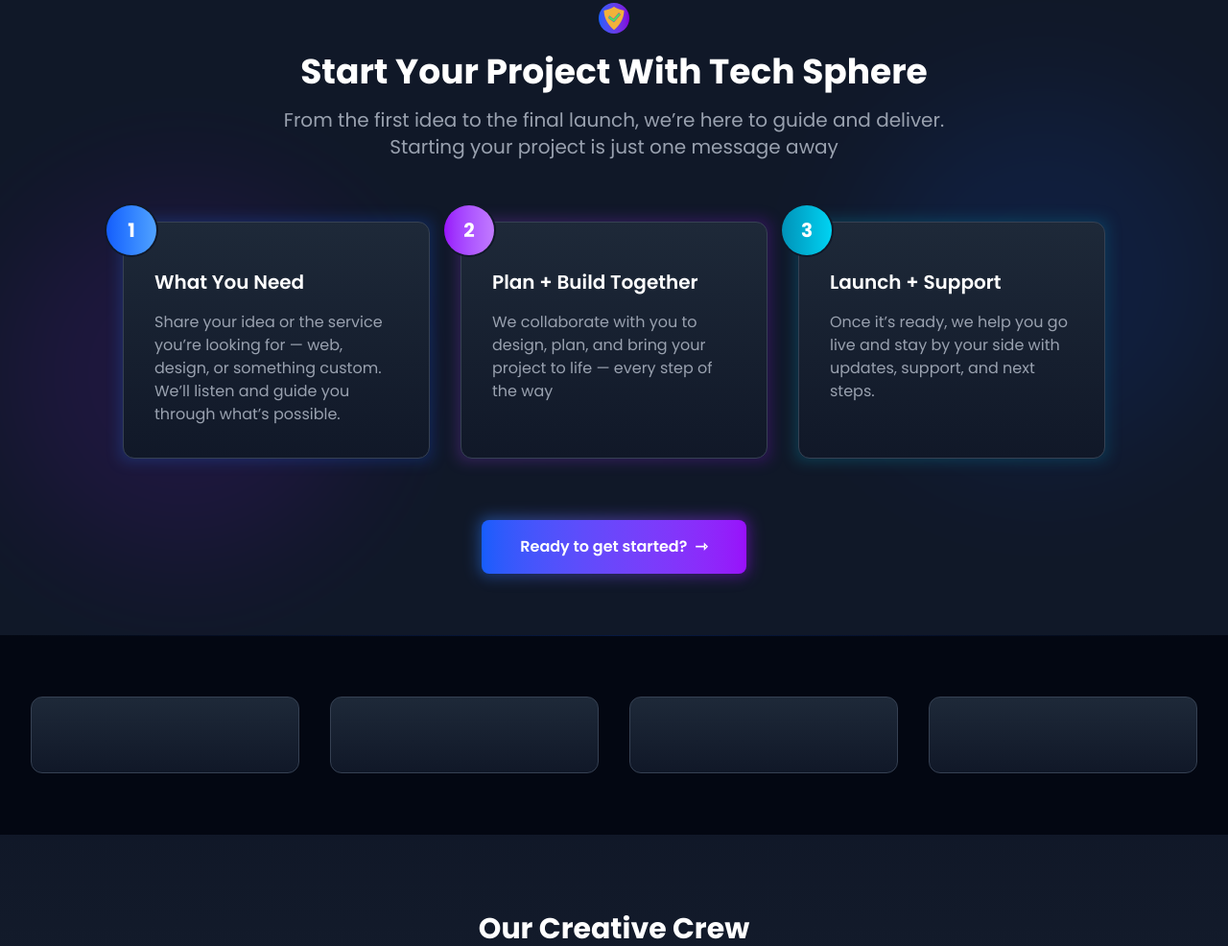
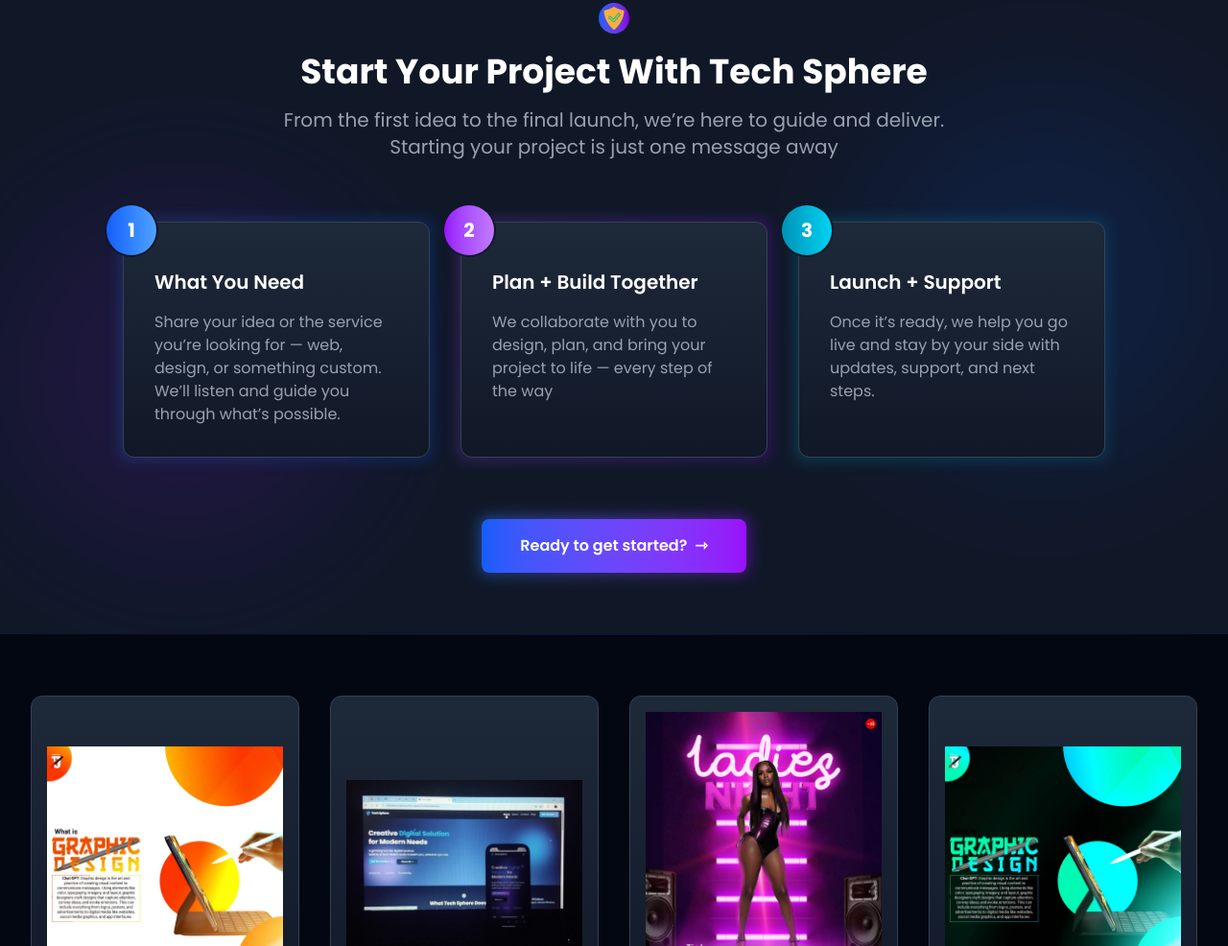
Before and after one commit to cyberdiego33/Tech-Sphere-Portfolio, a website: page index.html in a window 1280 px wide. Shown: the part 1814-2800 px from the top of the page at 96% size. Drawn offline with Linux system fonts and the light colour scheme.

Commit message:
adding new images for tech sphere services section

```diff
--- a/index.html
+++ b/index.html
@@ -154,7 +154,7 @@
                     <div class="absolute inset-0 bg-gradient-to-r from-blue-500 to-blue-600 opacity-25 group-hover:opacity-50 transition-opacity duration-300 blur"></div>
                     <div class="bg-gray-950 relative rounded-lg">
                         <div class="card-image h-[200px] w-[300px] rounded-md">
-                            <img class="size-full object-cover rounded-md" src="images/success-quotes.jpg" alt="">
+                            <img class="size-full object-cover rounded-md" src="images/thumbnails/web-development-thumbnail.jpg" alt="">
                         </div>
                         <div class="p-4">
                             <h2 class="text-xl text-white font-bold transition duration-300 group-hover:text-blue-600">Web Development</h2>
@@ -169,7 +169,7 @@
                     <div class="absolute inset-0 bg-gradient-to-r from-purple-500 to-purple-600 opacity-25 group-hover:opacity-50 transition-opacity duration-300 blur"></div>
                     <div class="bg-gray-950 relative rounded-lg">
                         <div class="card-image h-[200px] w-[300px] rounded-md">
-                            <img class="size-full object-cover rounded-md" src="images/success-quotes.jpg" alt="">
+                            <img class="size-full object-top object-cover rounded-md" src="images/thumbnails/graphics-design-4.jpg" alt="">
                         </div>
                         <div class="p-4">
                             <h2 class="text-xl text-white font-bold transition duration-300 group-hover:text-blue-600">Graphics Design</h2>
@@ -233,9 +233,9 @@
 
                 <div class="grid md:grid-cols-3 items-stretch gap-8 max-w-5xl mx-auto">
 
-                    <div class="relative group">
-                        <div class="absolute -inset-0.5 bg-gradient-to-r from-blue-500 to-blue-600 opacity-25 group-hover:opacity-50 transition-opacity duration-300 blur"></div>
-                        <div class="relative h-[247px] bg-gradient-to-b from-gray-800 to-gray-900 rounded-xl p-8 border border-gray-700">
+                    <div class="relative group flex">
+                        <div class="absolute -inset-0.5 bg-gradient-to-r from-blue-500 to-blue-600 opacity-25 group-hover:opacity-50 group-active:opacity-50 transition-opacity duration-300 blur"></div>
+                        <div class="relative bg-gradient-to-b from-gray-800 to-gray-900 rounded-xl p-8 border border-gray-700">
                             <div class="absolute -top-5 -left-5 size-14 grid place-content-center">
                                 <div class="absolute inset-0 rounded-full bg-gray-900"></div>
                                 <div class="absolute inset-0.5 rounded-full bg-gradient-to-r from-blue-600 to-blue-400"></div>
@@ -248,10 +248,10 @@
                         </div>
                     </div>
 
-                    <div class="relative group">
+                    <div class="relative group flex">
 
-                        <div class="absolute -inset-0.5 bg-gradient-to-r from-purple-500 to-purple-600 opacity-25 group-hover:opacity-50 transition-opacity duration-300 blur"></div>
-                        <div class="relative h-[247px] bg-gradient-to-b from-gray-800 to-gray-900 rounded-xl p-8 border border-gray-700">
+                        <div class="absolute -inset-0.5 bg-gradient-to-r from-purple-500 to-purple-600 opacity-25 group-hover:opacity-50 group-active:opacity-50 transition-opacity duration-300 blur"></div>
+                        <div class="relative bg-gradient-to-b from-gray-800 to-gray-900 rounded-xl p-8 border border-gray-700">
                             <div class="absolute -top-5 -left-5 size-14 grid place-content-center">
                                 <div class="absolute inset-0 rounded-full bg-gray-900"></div>
                                 <div class="absolute inset-0.5 rounded-full bg-gradient-to-r from-purple-600 to-purple-400"></div>
@@ -264,10 +264,10 @@
                         </div>
                     </div>
 
-                    <div class="relative group">
+                    <div class="relative group flex">
 
-                        <div class="absolute -inset-0.5 bg-gradient-to-r from-cyan-500 to-cyan-600 opacity-25 group-hover:opacity-50 transition-opacity duration-300 blur"></div>
-                        <div class="relative h-[247px] bg-gradient-to-b from-gray-800 to-gray-900 rounded-xl p-8 border border-gray-700">
+                        <div class="absolute -inset-0.5 bg-gradient-to-r from-cyan-500 to-cyan-600 opacity-25 group-hover:opacity-50 group-active:opacity-50 transition-opacity duration-300 blur"></div>
+                        <div class="relative bg-gradient-to-b from-gray-800 to-gray-900 rounded-xl p-8 border border-gray-700">
                             <div class="absolute -top-5 -left-5 size-14 grid place-content-center">
                                 <div class="absolute inset-0 rounded-full bg-gray-900"></div>
                                 <div class="absolute inset-0.5 rounded-full bg-gradient-to-r from-cyan-600 to-cyan-400"></div>
@@ -284,7 +284,7 @@
                 <div class="mt-16">
                     <div class="relative group w-fit mx-auto">
 
-                        <div class="absolute -inset-0.5 bg-gradient-to-r from-blue-500 to-purple-600 opacity-30 group-hover:opacity-100 group-hover:duration-200 rounded-lg blur animate-pulse"></div>
+                        <div class="absolute -inset-0.5 bg-gradient-to-r from-blue-500 to-purple-600 opacity-30 group-hover:opacity-100 group-active:opacity-100 group-hover:duration-200 rounded-lg blur animate-pulse"></div>
 
                         <a href="#" class="relative">
                             <div class="flex items-center gap-2 font-semibold *:text-white px-10 py-4 bg-gradient-to-r from-blue-600 to-purple-600 shadow-lg rounded-lg group relative">
@@ -303,10 +303,18 @@
             <div class="absolute h-px inset-x-0 top-0  bg-gradient-to-r from-transparent via-blue-600 to-transparent opacity-20"></div>
 
             <div class="grid justify-center grid-cols-[300px] gap-8 sm:grid-cols-2 md:grid-cols-3 lg:grid-cols-4">
-                <div class="h-20 bg-gradient-to-b from-gray-800 to-gray-900 border border-gray-700 hover:border-blue-600 transform transition duration-300 rounded-xl hover:-translate-y-0.5"></div>
-                <div class="h-20 bg-gradient-to-b from-gray-800 to-gray-900 border border-gray-700 hover:border-blue-600 transform transition duration-300 rounded-xl hover:-translate-y-0.5 gid"></div>
-                <div class="h-20 bg-gradient-to-b from-gray-800 to-gray-900 border border-gray-700 hover:border-blue-600 transform transition duration-300 rounded-xl hover:-translate-y-0.5 gid"></div>
-                <div class="h-20 bg-gradient-to-b from-gray-800 to-gray-900 border border-gray-700 hover:border-blue-600 transform transition duration-300 rounded-xl hover:-translate-y-0.5 gid"></div>
+                <div class="p-4 bg-gradient-to-b from-gray-800 to-gray-900 border border-gray-700 hover:border-blue-600 transform transition duration-300 rounded-xl hover:-translate-y-0.5">
+                    <img class="h-full object-contain" src="images/thumbnails/graphics-design-2.jpg" alt="">
+                </div>
+                <div class="p-4 bg-gradient-to-b from-gray-800 to-gray-900 border border-gray-700 hover:border-blue-600 transform transition duration-300 rounded-xl hover:-translate-y-0.5">
+                    <img class="h-full object-contain"  src="images/thumbnails/web-development-thumbnail.jpg" alt="">
+                </div>
+                <div class="p-4 bg-gradient-to-b from-gray-800 to-gray-900 border border-gray-700 hover:border-blue-600 transform transition duration-300 rounded-xl hover:-translate-y-0.5">
+                    <img class="h-full object-contain" src="images/thumbnails/graphics-design-4.jpg" alt="">
+                </div>
+                <div class="p-4 bg-gradient-to-b from-gray-800 to-gray-900 border border-gray-700 hover:border-blue-600 transform transition duration-300 rounded-xl hover:-translate-y-0.5 ">
+                    <img class="h-full object-contain" src="images/thumbnails/graphics-design-3.jpg" alt="">
+                </div>
             </div>
         </section>
 
```
Also changed, not shown: images/thumbnails/diego-easter.jpg (added), images/thumbnails/graphics-design-2.jpg (added), images/thumbnails/graphics-design-3.jpg (added), images/thumbnails/graphics-design-4.jpg (added), images/thumbnails/graphics-design.jpg (added), images/thumbnails/web-development-thumbnail.jpg (added), images/thumbnails/web-example-image.jpg (added), output.css.
